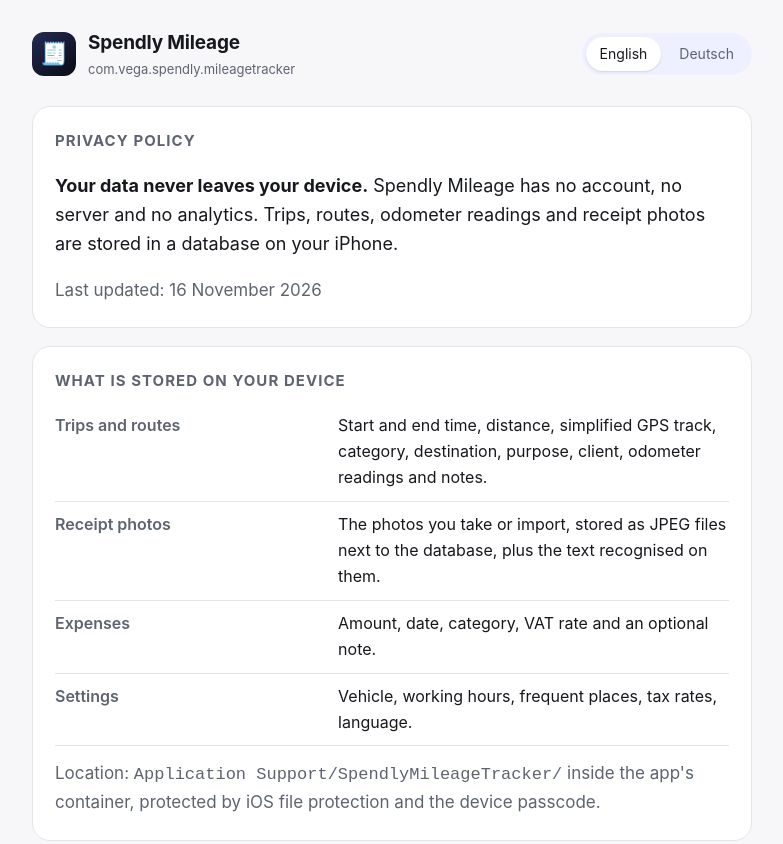
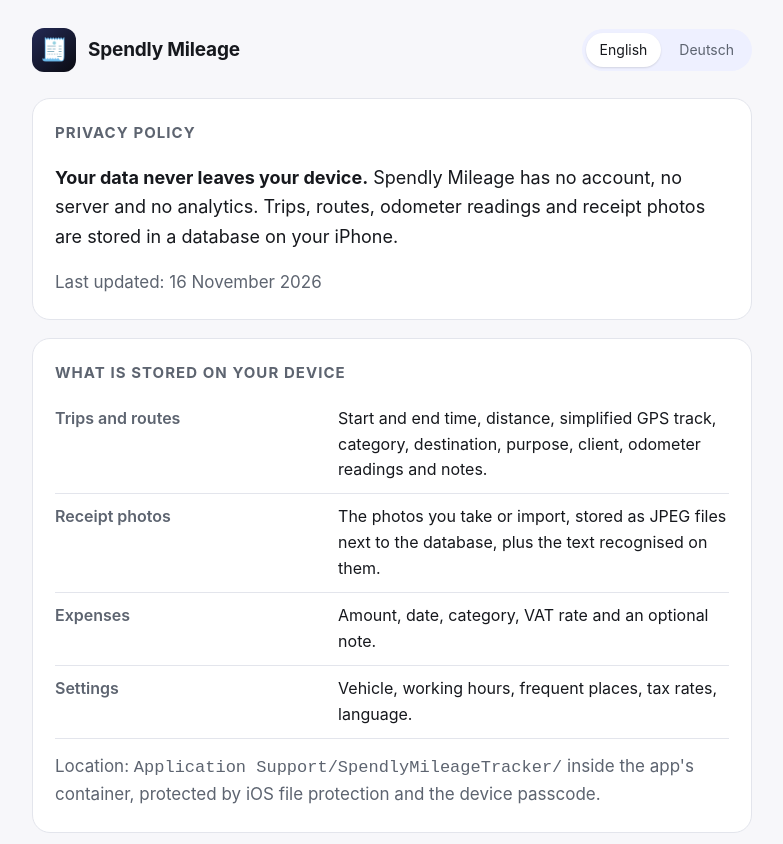
Before and after one commit to vegaodm/mileagetracker, a plain HTML site: page index.html in a window 1280 px wide. Shown: the top 844 px of the page, without its empty margins (248-1031 px from the left). Drawn offline with Linux system fonts and the light colour scheme.

Commit message:
Add files via upload

```diff
--- a/index.html
+++ b/index.html
@@ -45,7 +45,6 @@
   }
   .badge span { font-size: 22px; }
   .brand h1 { font-size: 19px; margin: 0; letter-spacing: -0.01em; }
-  .brand p { margin: 0; color: var(--muted); font-size: 13px; }
   .lang { display: flex; gap: 4px; background: var(--accent-soft); padding: 4px; border-radius: 999px; }
   .lang button {
     border: 0; background: transparent; color: var(--muted);
@@ -80,10 +79,7 @@
   <header>
     <div class="brand">
       <div class="badge"><span>🧾</span></div>
-      <div>
-        <h1>Spendly Mileage</h1>
-        <p>com.vega.spendly.mileagetracker</p>
-      </div>
+      <h1>Spendly Mileage</h1>
     </div>
     <div class="lang" role="group" aria-label="Language / Sprache">
       <button type="button" data-set="en" aria-pressed="true">English</button>
```
Also changed, not shown: support.html (+1 -5 lines).
